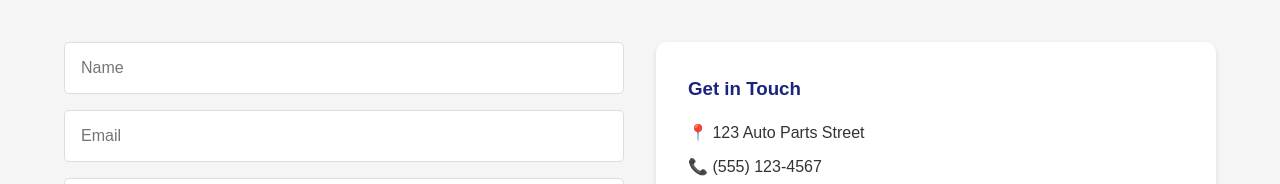
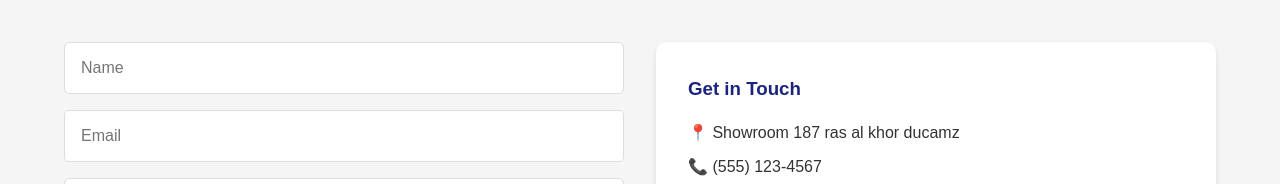
Before and after one commit to Ali-dev-tech/SUNLEY-MOTORS, a website built with Vite: page index.html in a window 1280 px wide. Shown: the part 1940-2124 px from the top of the page. Built offline with nearby package versions, Linux system fonts and the light colour scheme.

Commit message:
Update index.html

```diff
--- a/index.html
+++ b/index.html
@@ -87,7 +87,7 @@
                 </form>
                 <div class="contact-info">
                     <h3>Get in Touch</h3>
-                    <p>📍 123 Auto Parts Street</p>
+                    <p>📍 Showroom 187 ras al khor ducamz</p>
                     <p>📞 (555) 123-4567</p>
                     <p>✉️ info@sunleymotors.com</p>
                 </div>
```
